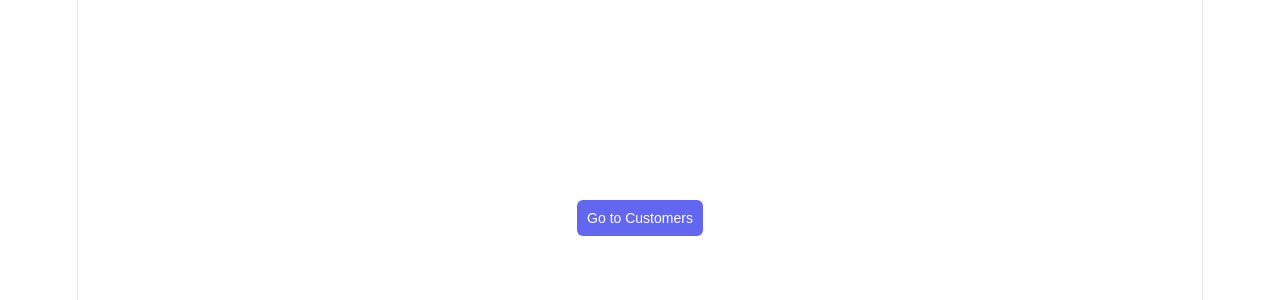
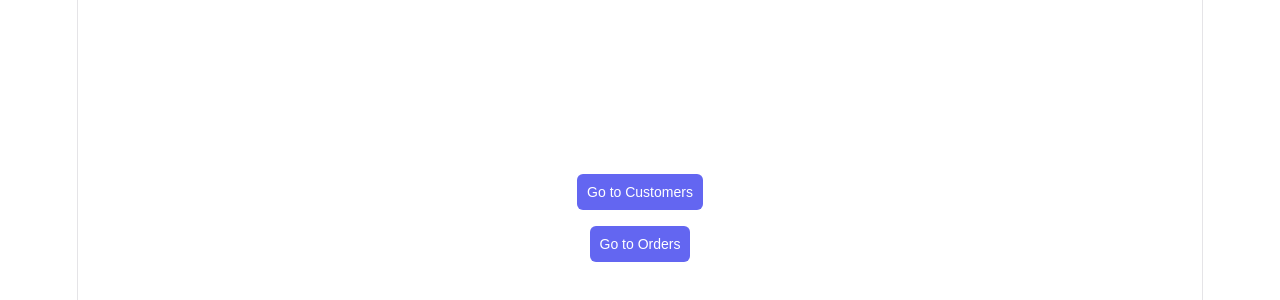
Before and after one commit to ThuloMatlala/SADCOMS, a React (Vite) app in the folder SADCOMS.Web/: page / in a window 1280 px wide. Shown: the part 182-482 px from the top of the page. Built offline with nearby package versions, Linux system fonts and the light colour scheme.

Commit message:
add order list page

```diff
--- a/SADCOMS.Web/src/App.css
+++ b/SADCOMS.Web/src/App.css
@@ -4,6 +4,7 @@
   justify-content: center;
   align-items: center;
   height: 100vh;
+  gap: 16px;
 }
 
 .form {
--- a/SADCOMS.Web/src/App.tsx
+++ b/SADCOMS.Web/src/App.tsx
@@ -2,12 +2,14 @@ import { BrowserRouter, Routes, Route, useNavigate } from 'react-router-dom';
 import CustomerListPage from './pages/customers/CustomerListPage';
 import './App.css'
 import CustomerCreatePage from './pages/customers/create/CustomerCreatePage';
+import OrderListPage from './pages/orders/OrderListPage';
 
 function Home() {
   const navigate = useNavigate();
   return (
-    <div style={{ display: 'flex', justifyContent: 'center', alignItems: 'center', height: '100vh' }}>
+    <div className='container'>
       <button onClick={() => navigate('/customers')}>Go to Customers</button>
+      <button onClick={() => navigate('/orders')}>Go to Orders</button>
     </div>
   );
 }
@@ -19,6 +21,7 @@ function App() {
         <Route path="/" element={<Home />} />
         <Route path="/customers" element={<CustomerListPage />} />
         <Route path="/customers/create" element={<CustomerCreatePage />} />
+        <Route path="/orders" element={<OrderListPage />} />
       </Routes>
     </BrowserRouter>
   )
--- /dev/null
+++ b/SADCOMS.Web/src/pages/orders/OrderListPage.tsx
@@ -0,0 +1,7 @@
+
+export default function OrderListPage() {
+  return (
+
+    <div className='container'>OrderListPage</div>
+  )
+}
```
